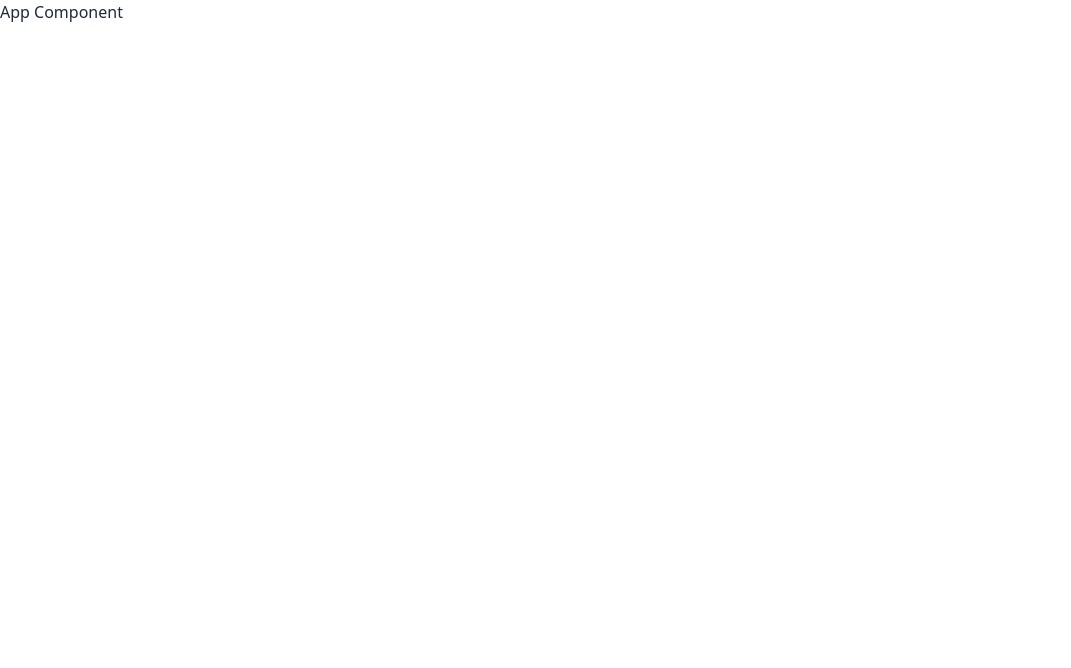
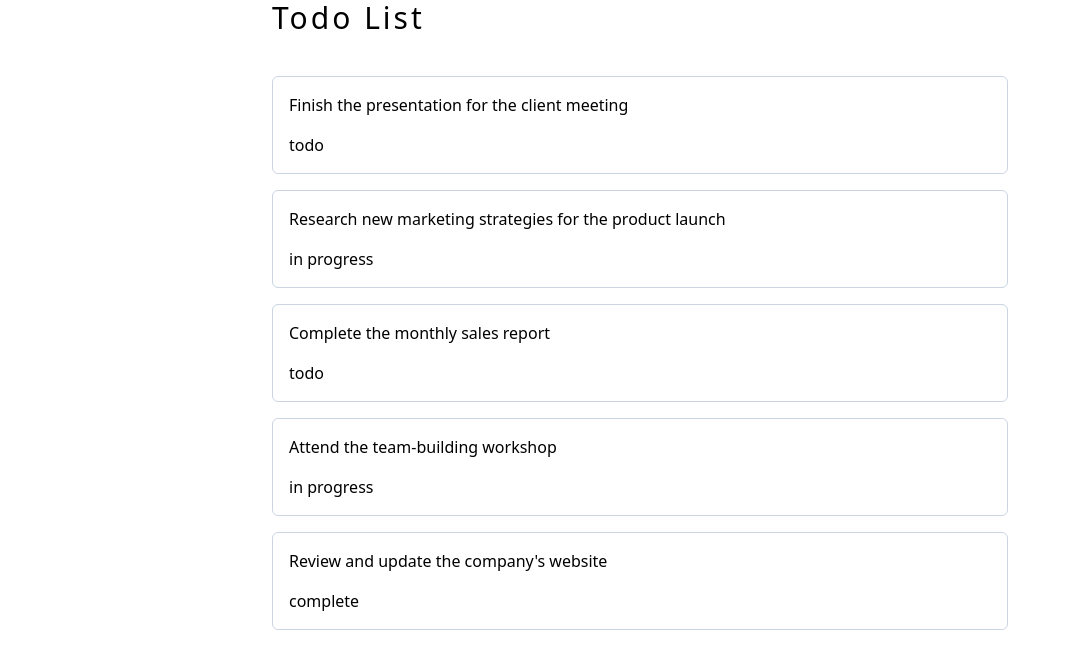
Before and after one commit to DaraghColl/todo-list-learning, a React (Vite) app: page / in a window 1280 px wide. Shown: the top 668 px of the page, without its empty margins (0-1071 px from the left). Built offline with nearby package versions, Linux system fonts and the light colour scheme.

Commit message:
feat: add static todo data

```diff
--- a/src/App.tsx
+++ b/src/App.tsx
@@ -1,7 +1,51 @@
+interface Todo {
+  id: string;
+  title: string;
+  description?: string;
+  status: 'todo' | 'in progress' | 'complete';
+}
+
+const todos: Todo[] = [
+  {
+    id: 'todo1',
+    title: 'Finish the presentation for the client meeting',
+    status: 'todo'
+  },
+  {
+    id: 'todo2',
+    title: 'Research new marketing strategies for the product launch',
+    status: 'in progress'
+  },
+  {
+    id: 'todo3',
+    title: 'Complete the monthly sales report',
+    status: 'todo'
+  },
+  {
+    id: 'todo4',
+    title: 'Attend the team-building workshop',
+    status: 'in progress'
+  },
+  {
+    id: 'todo5',
+    title: "Review and update the company's website",
+    status: 'complete'
+  }
+];
+
 function App() {
   return (
-    <div>
-      <h1 className="text-slate-800">App Component</h1>
+    <div className="mx-auto max-w-screen-md px-4">
+      <h1 className="text-3xl tracking-widest">Todo List</h1>
+      <div className="mt-10 flex flex-col gap-4">
+        {todos.map((todo) => (
+          <div className="flex flex-col gap-4 rounded-md border border-slate-300 p-4">
+            <h3>{todo.title}</h3>
+            {todo.description && <p>{todo.description}</p>}
+            <span>{todo.status}</span>
+          </div>
+        ))}
+      </div>
     </div>
   );
 }
```
Also changed, not shown: 1 other file (tests, documents, lock files or other folders).
